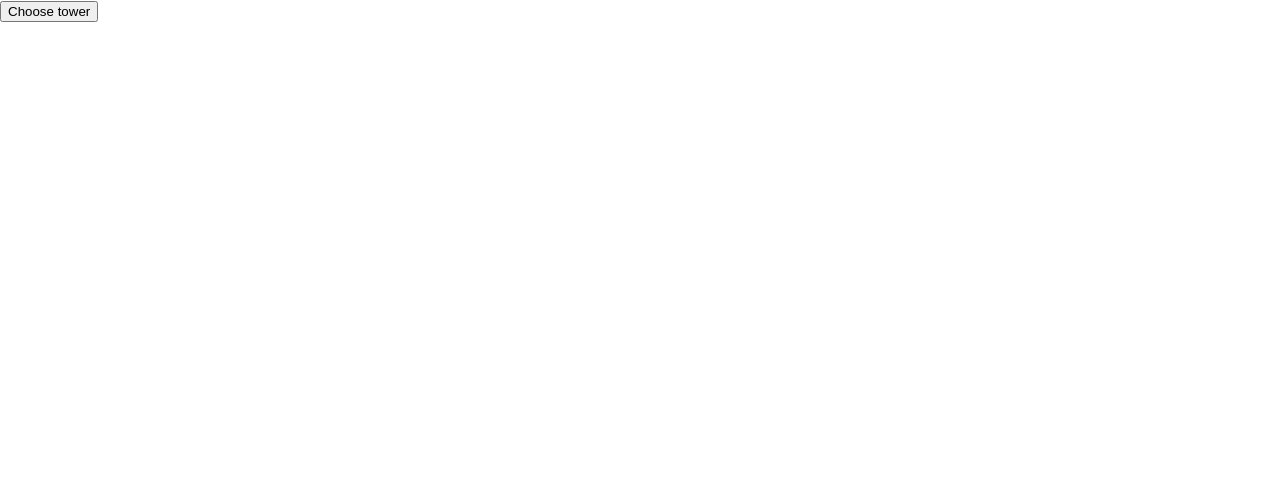
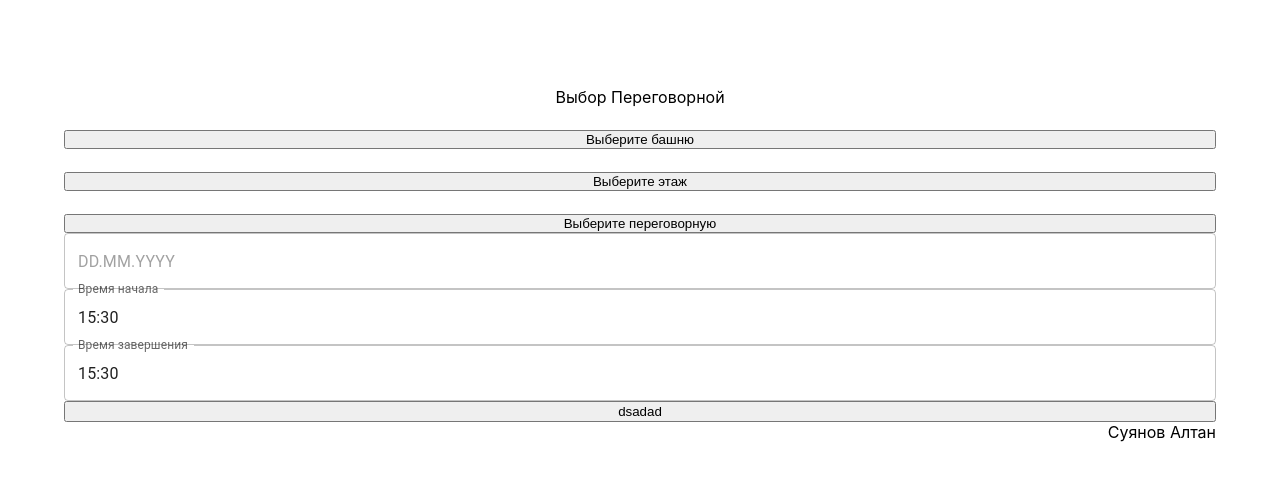
Before and after one commit to al7an08/vk_test_booking_a_meeting_room, a React (Create React App) app: page / in a window 1280 px wide. Shown: the top 480 px of the page. Built offline with nearby package versions, Linux system fonts and the light colour scheme; the HTML template or start-up script is replaced by a standard one.

Commit message:
added datePicker and timePicker

```diff
--- a/package.json
+++ b/package.json
@@ -3,6 +3,11 @@
   "version": "0.1.0",
   "private": true,
   "dependencies": {
+    "@emotion/react": "^11.11.0",
+    "@emotion/styled": "^11.11.0",
+    "@mui/material": "^5.12.3",
+    "@mui/styled-engine-sc": "^5.12.0",
+    "@mui/x-date-pickers": "^6.3.1",
     "@testing-library/jest-dom": "^5.16.5",
     "@testing-library/react": "^13.4.0",
     "@testing-library/user-event": "^13.5.0",
@@ -10,6 +15,7 @@
     "@types/node": "^16.18.27",
     "@types/react": "^18.2.6",
     "@types/react-dom": "^18.2.4",
+    "dayjs": "^1.11.7",
     "react": "^18.2.0",
     "react-dom": "^18.2.0",
     "react-scripts": "5.0.1",
--- a/src/App.tsx
+++ b/src/App.tsx
@@ -1,6 +1,22 @@
-import React from 'react'
+import { useState } from 'react'
 import Dropdown from './components/Dropdown';
 import MenuItem from './components/MenuItem';
+
+import { AdapterDayjs } from '@mui/x-date-pickers/AdapterDayjs';
+
+import { LocalizationProvider } from '@mui/x-date-pickers/LocalizationProvider';
+
+import { DatePicker } from '@mui/x-date-pickers';
+
+import { TimePicker } from '@mui/x-date-pickers/TimePicker';
+
+import dayjs from 'dayjs';
+
+import 'dayjs/locale/de';
+
+import styled from "styled-components";
+
+import { TimeValidationProps } from '@mui/x-date-pickers/internals';
 
 type Item = {
   label: string;
@@ -12,9 +28,29 @@ const items: Item[] = [
   { label: 'Tower B', value: 'B' },
 ];
 
+function createItems(text: string, a: number, b: number): Item[] {
+  let array: Item[] = [];
+  for (let index = a; index <= b; index++) {
+    array.push({ label: `${text} ${index}`, value: index })
+  }
+  return array;
+}
+const items1: Item[] = createItems('Этаж', 3, 37);
+
+const items2: Item[] = createItems('Переговорная - номер ', 1, 10);
+
 const App = () => {
+
+  const [label1, setLabel1] = useState('');
+  const [label2, setLabel2] = useState('');
+  const [label3, setLabel3] = useState('');
+
+  const [date, setDate] = useState('');
+
   return (
-    <Dropdown label={'Choose tower'} onChange={item => (console.log(item))}>
+    <div className='App'>
+      <Header> Выбор Переговорной</Header>
+      <Dropdown label={label1 ? label1 : 'Выберите башню'} onChange={(item) => setLabel1(item.label)}>
         {
           items.map(item => (
             <MenuItem key={item.value} value={item}>
@@ -23,7 +59,43 @@ const App = () => {
           ))
         }
       </Dropdown>
+      <Dropdown label={label2 ? label2 : 'Выберите этаж'} onChange={(item) => setLabel2(item.label)}>
+        {
+          items1.map(item => (
+            <MenuItem key={item.value} value={item}>
+              {item.label}
+            </MenuItem>
+          ))
+        }
+      </Dropdown>
+      <Dropdown label={label3 ? label3 : 'Выберите переговорную'} onChange={(item) => setLabel3(item.label)}>
+        {
+          items2.map(item => (
+            <MenuItem key={item.value} value={item}>
+              {item.label}
+            </MenuItem>
+          ))
+        }
+      </Dropdown>
+      <LocalizationProvider dateAdapter={AdapterDayjs} adapterLocale="de">
+        <DatePicker className='datePicker' onChange={(value: string | null) => setDate(value ? value : '')} />
+        <TimePicker className='timePicker' label="Время начала"
+          defaultValue={dayjs('2022-04-17T15:30')} />
+        <TimePicker className='timePicker' label="Время завершения"
+          defaultValue={dayjs('2022-04-17T15:30')} />
+      </LocalizationProvider>
+      <button onClick={() => console.log(typeof date)}>dsadad</button>
+      <footer style={{ display: 'flex', alignSelf: 'flex-end' }}>Суянов Алтан</footer>
+    </div>
   )
 }
 
+
+const Header = styled.header`
+  display: flex;
+  justify-content: center;
+  width: 100%;
+  margin-top: 2%;
+  padding: 0;
+`;
 export default App
--- a/src/components/Dropdown.tsx
+++ b/src/components/Dropdown.tsx
@@ -11,6 +11,8 @@ const Dropdown = (props: PropsWithChildren<Props>) => {
     const { label, onChange, children } = props;
 
     const [isOpen, setOpen] = useState(false);
+
+    const [buttonText, setButtonText] = useState('');
 
     const [highlightedIndex, setHighlightedIndex] = useState(-1);
 
@@ -33,45 +35,7 @@ const Dropdown = (props: PropsWithChildren<Props>) => {
     ), [items]);
 
 
-    const hadleKey = async (ev: KeyboardEvent) => {
-        switch (ev.code) {
-            case 'Enter': {
-                ev.preventDefault();
-                ev.stopPropagation();
-                const item = items[indexes[highlightedIndex]];
-                if (highlightedIndex !== -1 && isValidElement(item)) {
-                    handleChange(item.props.value);
-                }
-                break;
-            }
-            case 'ArrowDown':
-                ev.preventDefault();
-                ev.stopPropagation();
-                setHighlightedIndex(highlightedIndex => {
-                    const index = highlightedIndex === indexes.length - 1 ? 0 : highlightedIndex + 1;
-                    return index;
-                });
-                break;
-            case 'ArrowUp':
-                ev.preventDefault();
-                ev.stopPropagation();
-                setHighlightedIndex(highlightedIndex => {
-                    const index = highlightedIndex === 0 ? indexes.length - 1 : highlightedIndex - 1;
-                    return index;
-                });
-                break;
-        }
-    }
 
-    useEffect(() => {
-        if (isOpen) {
-            document.addEventListener('keydown', hadleKey, true);
-        }
-
-        return () => {
-            document.removeEventListener('keydown', hadleKey, true);
-        }
-    }, [isOpen]);
 
     const handleChange = (item: any) => {
         onChange(item);
@@ -79,8 +43,8 @@ const Dropdown = (props: PropsWithChildren<Props>) => {
     }
 
     return (
-        <div>
-            <button onClick={handleOpen} type='button'>{label}</button>
+        <Root>
+            <Control onClick={handleOpen} type='button'>{label}</Control>
             {
                 isOpen && (
                     <Menu>
@@ -98,17 +62,15 @@ const Dropdown = (props: PropsWithChildren<Props>) => {
                                             ref: (node: HTMLDivElement) => {
                                                 elements.current[index] = node;
                                             }
+
                                         });
-                                }
-                                else {
-                                    return child;
                                 }
                             })
                         }
                     </Menu>
                 )
             }
-        </div>
+        </Root>
     );
 
 };
@@ -125,7 +87,7 @@ const Root = styled.div``;
 
 const Control = styled.button`
   width: 100%;
-  margin: 0;
+  margin-top: 2%;
   padding: 0;
 `;
 
--- a/src/index.css
+++ b/src/index.css
@@ -11,3 +11,14 @@ code {
   font-family: source-code-pro, Menlo, Monaco, Consolas, 'Courier New',
     monospace;
 }
+
+
+.App {
+  display: flex;
+  flex-direction: column;
+  margin: 5%;
+}
+
+#Dropdown {
+  margin: 10%;
+}
```
Also changed, not shown: 1 other file (tests, documents, lock files or other folders). Lines whose indentation alone changed are shown as unchanged.
